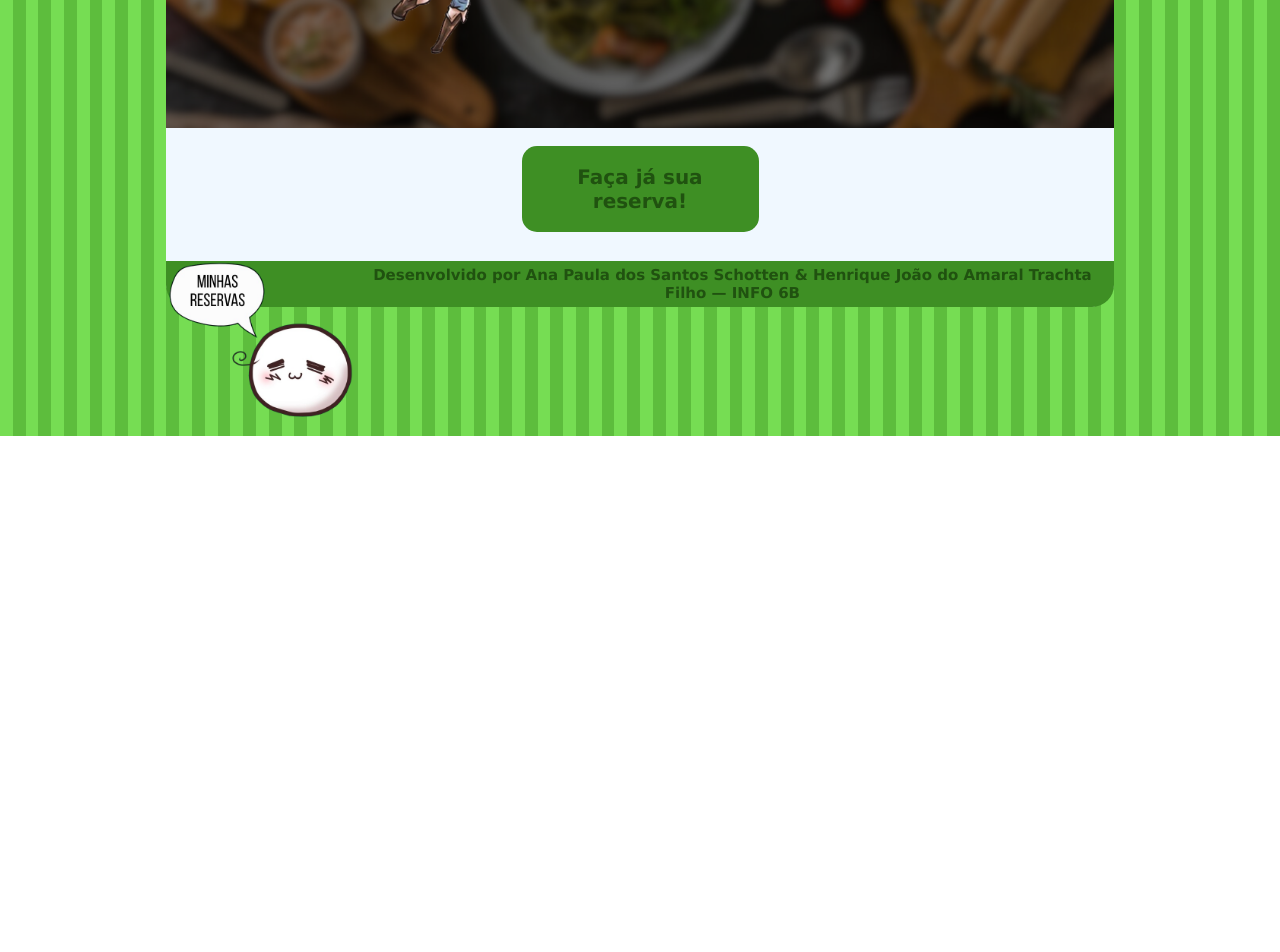
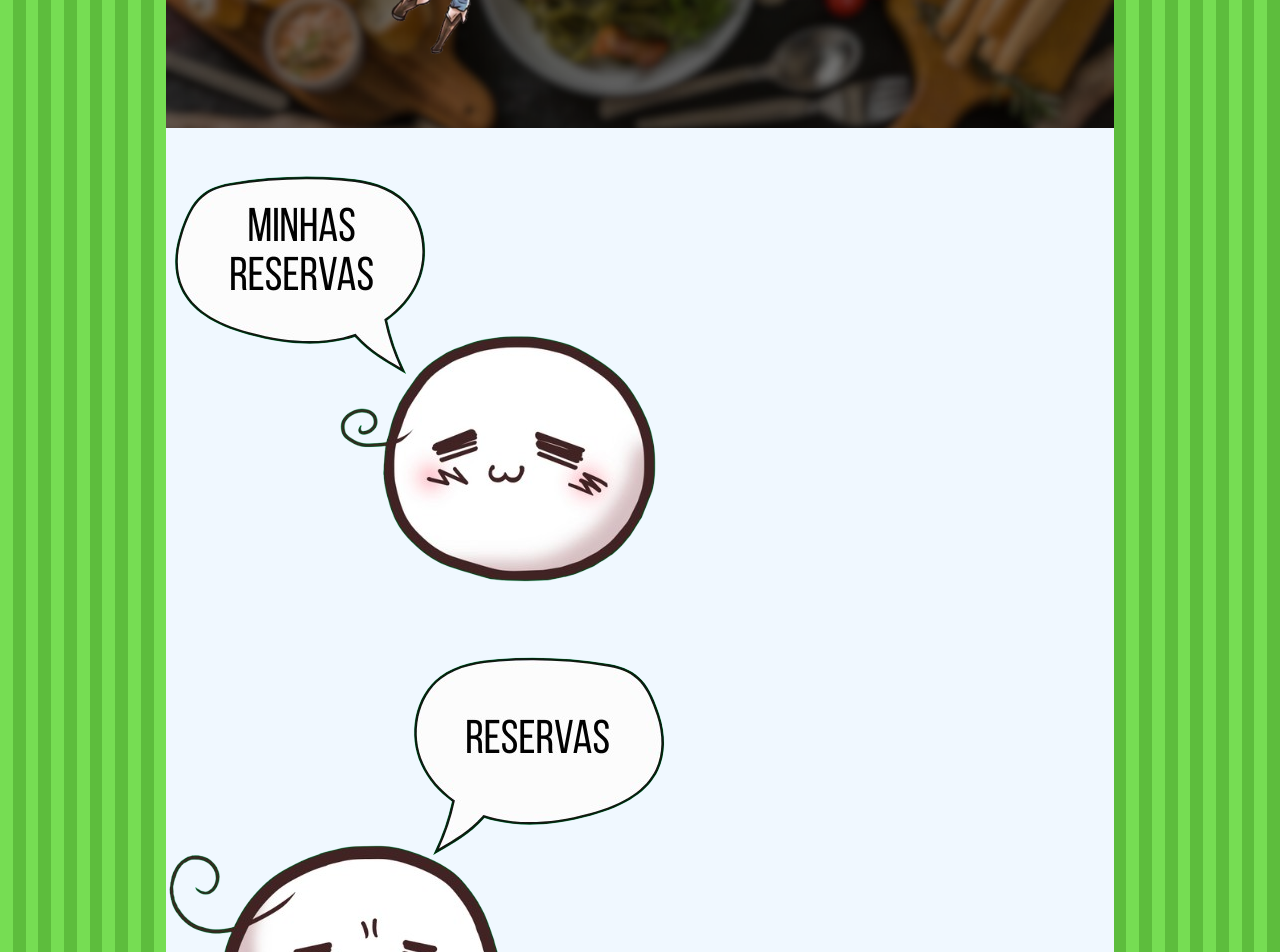
Before and after one commit to apsschotten/Tentazione_ComidaItaliana, a React (Vite) app in the folder front-end/: page / in a window 1280 px wide. Shown: the part 680-1632 px from the top of the page. Before the commit the page ends 1116 px from the top, so only its background shows below. Built offline with nearby package versions, Linux system fonts and the light colour scheme.

Commit message:
28/11 - 17:00

```diff
--- a/front-end/src/App.jsx
+++ b/front-end/src/App.jsx
@@ -3,7 +3,6 @@ import { Outlet } from 'react-router-dom';
 import Footer from './Components/Footer';
 
 import { Link } from 'react-router-dom';
-import MinhasReservasButton from './Gen_Images/minhasReservasButton.png';
 
 export default function App() {
   return (
@@ -14,10 +13,6 @@ export default function App() {
         <Outlet />
       </main>
 
-      <Link to='/minhasreservas'>
-        <img src={MinhasReservasButton} className='minhasReservasButton' />
-      </Link>
-
       <Footer />
     </div>
   );
--- a/front-end/src/Pages/Home/index.jsx
+++ b/front-end/src/Pages/Home/index.jsx
@@ -2,14 +2,19 @@ import { Link } from 'react-router-dom';
 import React from 'react';
 
 import Banner from '../Pages_Images/Banner.png';
+import ReservasButton from '../Pages_Images/reservasButton.png';
+import MinhasReservasButton from '../Pages_Images/minhasReservasButton.png';
 
 export default function Home() {
     return (
         <div>
             <img src={Banner} className='homeBanner' />
-            <div className='reservasContainer'>
+            <div className='buttonsContainer'>
+                <Link to='/minhasreservas'>
+                    <img src={MinhasReservasButton} className='homeButton' />
+                </Link>
                 <Link to='/reservas'>
-                    <button className='reservasButton'>Faça já sua reserva!</button>
+                    <img src={ReservasButton} className='homeButton' />
                 </Link>
             </div>
         </div>
```
Also changed, not shown: front-end/src/Pages/Pages_Images/minhasReservasButton.png (renamed from front-end/src/Gen_Images/minhasReservasButton.png), front-end/src/Pages/Pages_Images/reservasButton.png (added).
